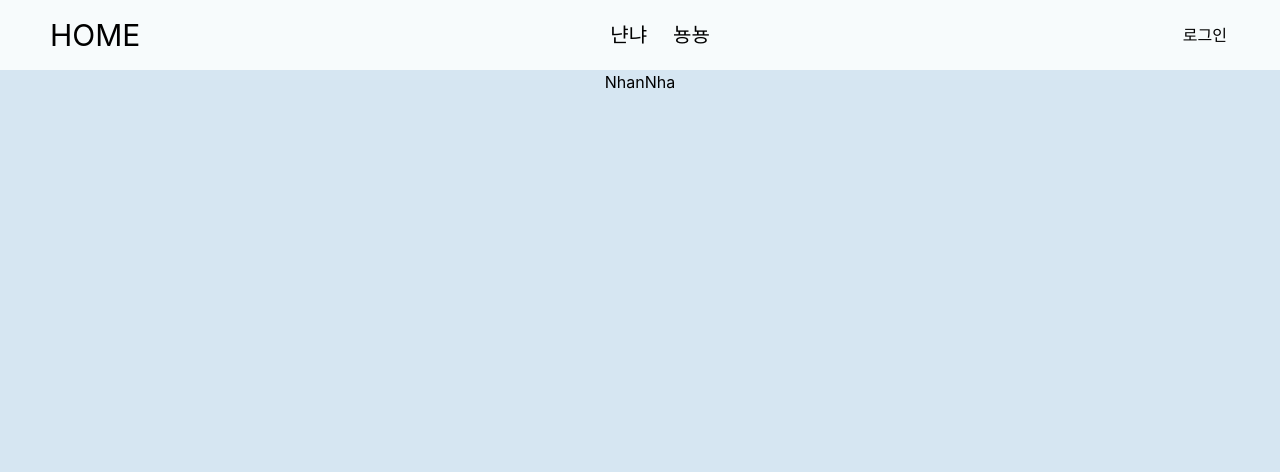
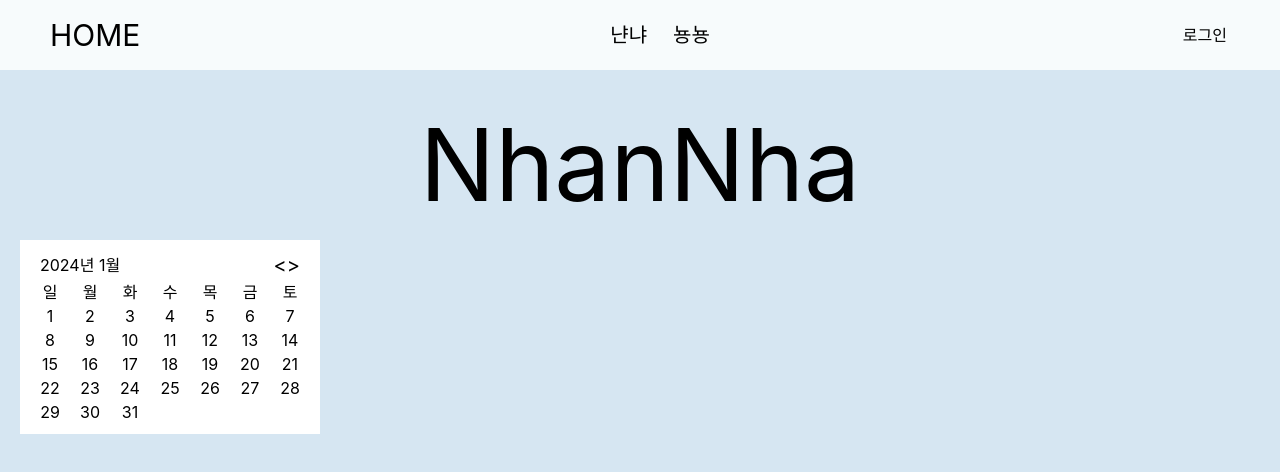
Before and after one commit to BonjunK00/hello-react, a React (Create React App) app: page /nhannha in a window 1280 px wide. Shown: the top 472 px of the page. Built offline with nearby package versions, Linux system fonts and the light colour scheme.

Commit message:
달력 컴포넌트 기본적인 구조

```diff
--- a/src/pages/nhanNha/NhanNha.tsx
+++ b/src/pages/nhanNha/NhanNha.tsx
@@ -1,8 +1,73 @@
+import { useEffect, useState } from 'react'
+
+const defaultWeekRows = [
+  [1, 2, 3, 4, 5, 6, 7],
+  [8, 9, 10, 11, 12, 13, 14],
+  [15, 16, 17, 18, 19, 20, 21],
+  [22, 23, 24, 25, 26, 27, 28],
+  [29, 30, 31],
+]
+
+const week = ['일', '월', '화', '수', '목', '금', '토']
+
+type DateObject = {
+  year: number
+  month: number
+  date: number
+}
+
 export const NhanNha = () => {
+  const today = new Date()
+
+  const [selectedDate, setSelectedDate] = useState<DateObject>({
+    year: today.getFullYear(),
+    month: today.getMonth() + 1,
+    date: today.getDate(),
+  })
+
+  // 정상적으로 연월이 바뀌게 구현해보세요!
+  const handleClickPrev = () => {
+    setSelectedDate({ year: selectedDate.year, month: selectedDate.month - 1, date: 1 })
+  }
+
+  const handleClickNext = () => {
+    setSelectedDate({ year: selectedDate.year, month: selectedDate.month + 1, date: 1 })
+  }
+
+  // selectedDay 값을 이용해서 defaultWeekRows를 지우고 제대로 된weekRows를 만들어보세요!
+  const weekRows = defaultWeekRows
+
   return (
-    // 여기에 마음대로 추가해보아요!
-    <div>
-      <h1>NhanNha</h1>
+    <div className="p-[20px]">
+      <div className="text-[100px]">NhanNha</div>
+
+      <div className="flex flex-col bg-white w-fit p-[10px] ">
+        <div className="flex items-center justify-between px-[10px]">
+          <div>{`${selectedDate.year}년 ${selectedDate.month}월`}</div>
+          <div className="flex text-[20px]">
+            <button onClick={handleClickPrev}>{`<`}</button>
+            <button onClick={handleClickNext}>{`>`}</button>
+          </div>
+        </div>
+
+        <div className="flex">
+          {week.map((day) => (
+            <div key={day} className="w-[40px]">
+              {day}
+            </div>
+          ))}
+        </div>
+
+        {weekRows.map((weekRow, index) => (
+          <div key={index} className="flex">
+            {weekRow.map((day) => (
+              <div key={day} className="w-[40px]">
+                {day}
+              </div>
+            ))}
+          </div>
+        ))}
+      </div>
     </div>
   )
 }
```
